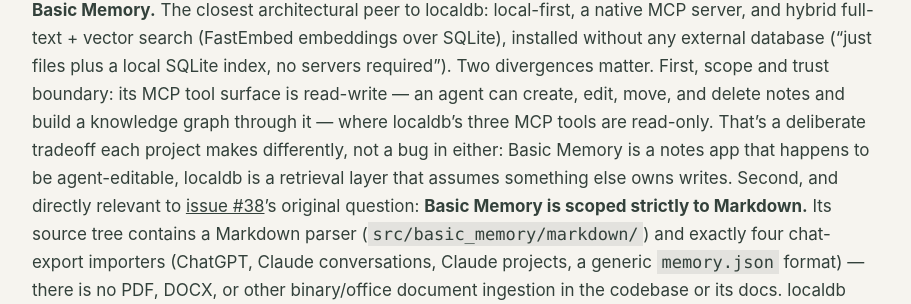
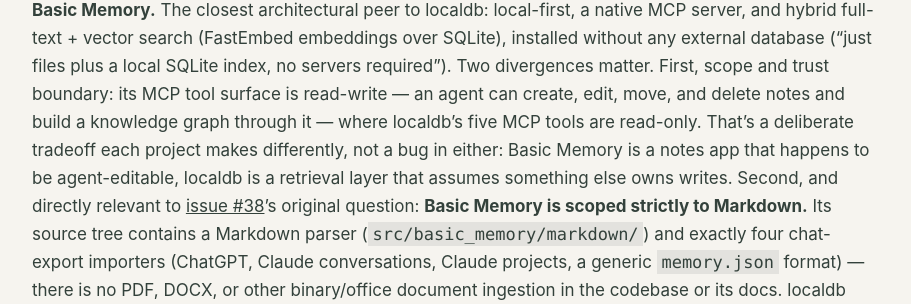
Before and after one commit to dokterbob/localdb, a Jekyll site: the page built from docs/comparison.md, in a window 1280 px wide and 900 px high, scrolled down 5798 px. Shown: the part 260-564 px from the top of the window, without its empty margins (48-959 px from the left). Built offline with Jekyll 4.4.1, drawn with Linux system fonts in a browser that asks for light colours; our own code applies the rules of GitHub Pages for plain Markdown files; part of the change alters nothing that is shown; some of the changed text lies outside the part shown.

Commit message:
Trim the README to a funnel front page and embed the logo
Replace the long-form sections with one-liner pointers into docs/,
rebuild the quickstart around localdb add / search / claude mcp add,
correct the MCP tool count to five, dedup the license mention, add the
dark/light logo under the heading, and retarget the comparison page's
links to the anchors that survive the trim.

Co-Authored-By: Claude Fable 5 <noreply@anthropic.com>

```diff
--- a/docs/comparison.md
+++ b/docs/comparison.md
@@ -49,9 +49,9 @@ matches all at once:
   and "Where localdb is headed" below.
 - **Sensible defaults.** No init step required — `store add` to a working `search` is four commands:
   `store add`, `source add`, `index`, `search` (see the
-  [README quickstart](https://github.com/dokterbob/localdb/blob/main/README.md#60-second-quickstart),
-  which also shows an optional `status` check); the default embedding backend auto-selects CoreML on
-  Apple Silicon and falls back to ONNX elsewhere; no API key is required to start.
+  [README quickstart](https://github.com/dokterbob/localdb/blob/main/README.md#quickstart), which
+  also shows an optional `status` check); the default embedding backend auto-selects CoreML on Apple
+  Silicon and falls back to ONNX elsewhere; no API key is required to start.
 - **Agent-first, not chat-first.** The CLI and MCP server are the primary surfaces, not a bolted-on
   integration layer. This has been validated in practice against multiple agentic clients — Codex,
   Claude Code, Claude Desktop, and Hermes Agent — and across both cloud model providers (Anthropic,
@@ -141,7 +141,7 @@ retrieval primitive.
 hybrid full-text + vector search (FastEmbed embeddings over SQLite), installed without any external
 database ("just files plus a local SQLite index, no servers required"). Two divergences matter.
 First, scope and trust boundary: its MCP tool surface is read-write — an agent can create, edit,
-move, and delete notes and build a knowledge graph through it — where localdb's three MCP tools are
+move, and delete notes and build a knowledge graph through it — where localdb's five MCP tools are
 read-only. That's a deliberate tradeoff each project makes differently, not a bug in either: Basic
 Memory is a notes app that happens to be agent-editable, localdb is a retrieval layer that assumes
 something else owns writes. Second, and directly relevant to
@@ -207,8 +207,7 @@ and a vector index to maintain, which is not free.
 
 ## Where localdb is behind
 
-In the interest of the same honesty as the README's
-[What works today](https://github.com/dokterbob/localdb/blob/main/README.md#what-works-today) table:
+In the interest of the same honesty as [Known gaps](architecture.md#known-gaps):
 
 - **As of v0.1.0.** Several of the projects above (Khoj, Basic Memory, AnythingLLM, Onyx) have years
   of production use and large user bases; localdb does not yet.
```
Also changed, not shown: .markdownlint.yaml, README.md.
